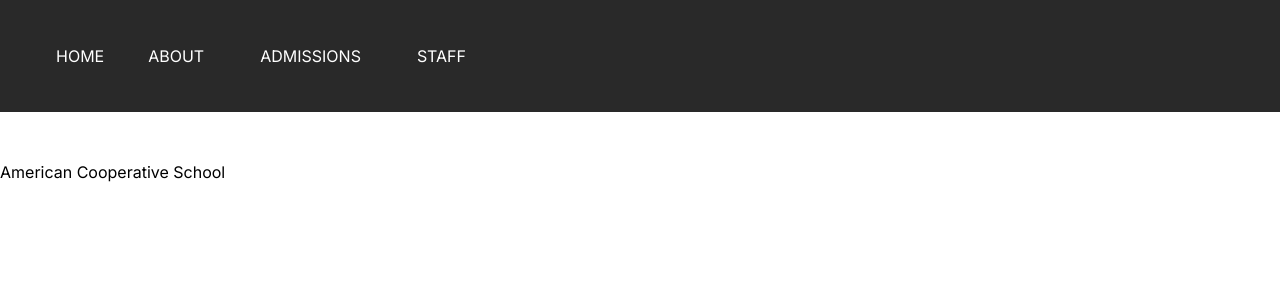
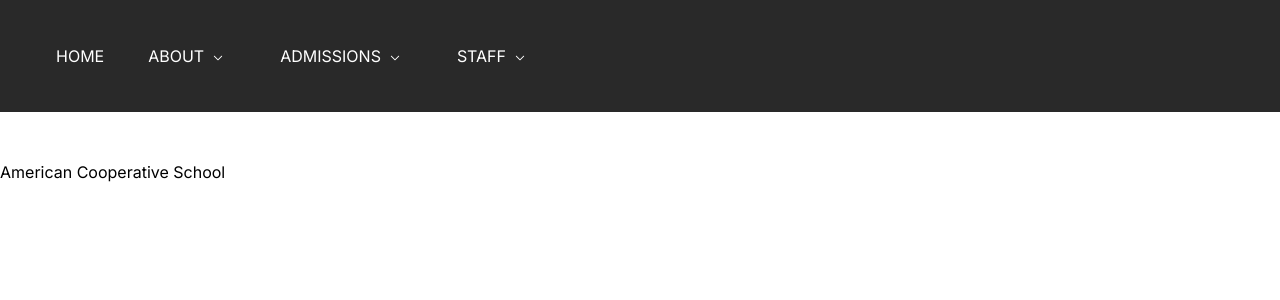
Before and after one commit to Adjoa20/ACSWebsite, a Next.js app in the folder acs-website/: page / in a window 1280 px wide. Shown: the top 300 px of the page. Built offline with nearby package versions, Linux system fonts and the light colour scheme.

Commit message:
updated navbar

```diff
--- a/acs-website/src/app/compontents/NavLinks.tsx
+++ b/acs-website/src/app/compontents/NavLinks.tsx
@@ -1,23 +1,38 @@
+'use client'
 
-import React from 'react'
+import React, { useState } from 'react'
 import Link from 'next/link'
 import { links } from './Links'
+import { ChevronDownIcon } from '@heroicons/react/24/solid'
 
 const NavLinks = () => {
+    const [openMenu, setOpenMenu] = useState<string | null>(null)
+
+    const handleMenuToggle = (name: string) => {
+        setOpenMenu(openMenu !== name ? name : null)
+    }
 
     return (
         <>
             {links.map((link) => (
                 <div key={link.name}>
                     <div className='px-3 text-left md:cursor-pointer group'>
-                        <h1 className='py-7'>{link.name}</h1>
-                        {link.submenu && (
-                            <div>
-                                <div className='absolute top-20 hidden group-hover:block hover:block'>
+                        <h1
+                            className='py-7 flex justify-between items-center md:pr-0 pr-5'
+                            onClick={() => handleMenuToggle(link.name)}
+                        >
+                            {link.name}
+                            <span className='text-xl md:mt-1 md:hidden inline'>
+                                <ChevronDownIcon className='h-5 w-5 md:h-3 md:w-3' />
+                            </span>
+                            <span className={`text-xl md:mt-1 md:ml-2 md:block hidden ${openMenu === link.name ? 'transform rotate-180 mt-2' : ''}`}>
+                                <ChevronDownIcon className='h-5 w-5 md:h-3 md:w-3' />
+                            </span>
+                        </h1>
+                        {link.submenu && openMenu === link.name && (
+                            <div className='absolute top-20 hidden md:block group-hover:block'>
                                 <div className='py-3'>
-                                        <div className='w-4 h-4 left-3 absolute mt-1 bg-black rotate-45'>
-
-                                        </div>
+                                    <div className='w-4 h-4 left-3 absolute mt-1 bg-black rotate-45' />
                                 </div>
                                 <div className='bg-black p-5 grid grid-cols-1 gap-1'>
                                     {link.sublinks.map((mysubLinks) => (
@@ -33,8 +48,19 @@ const NavLinks = () => {
                                     ))}
                                 </div>
                             </div>
+                        )}
                     </div>
-                        )}
+                    {/* FOR MOBILE USE */}
+                    <div className={`md:hidden ${openMenu === link.name ? 'block' : 'hidden'}`}>
+                        {link.sublinks.map((sLinks) => (
+                            <div key={sLinks.sublink[0].name}>
+                                {sLinks.sublink.map((sLink) => (
+                                    <li className='py-3 pl-14' key={sLink.name}>
+                                        <Link href={sLink.link} className='hover:text-slate-400'>{sLink.name}</Link>
+                                    </li>
+                                ))}
+                            </div>
+                        ))}
                     </div>
                 </div>
             ))}
```
Lines whose indentation alone changed are shown as unchanged.
